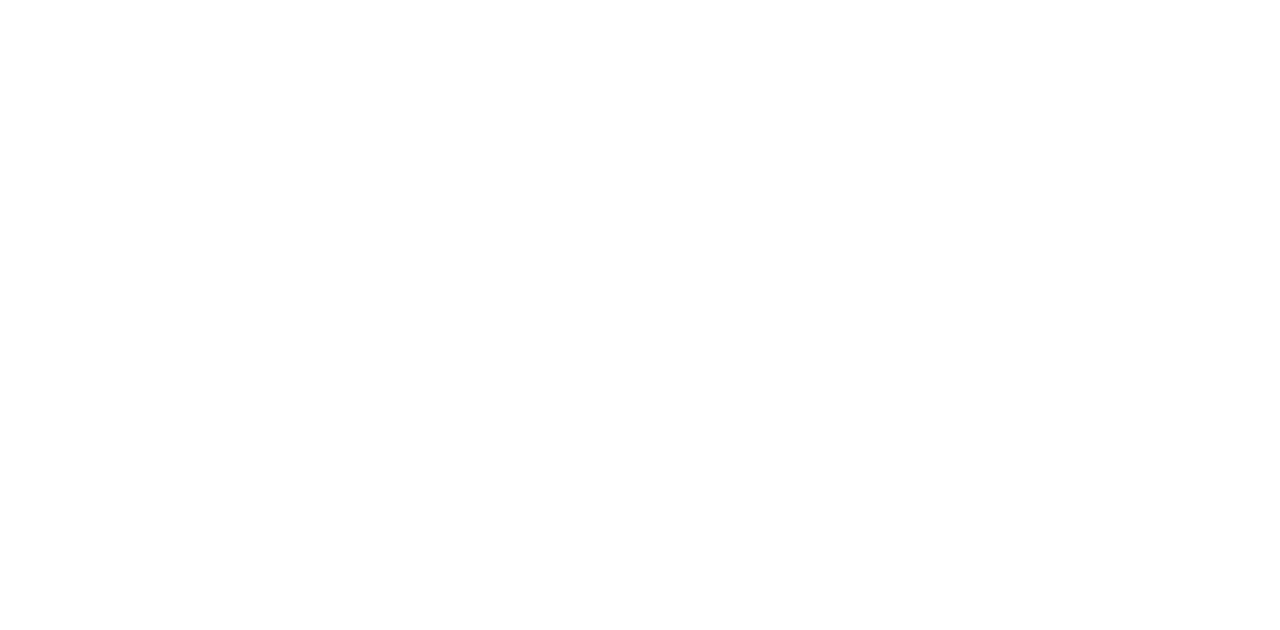
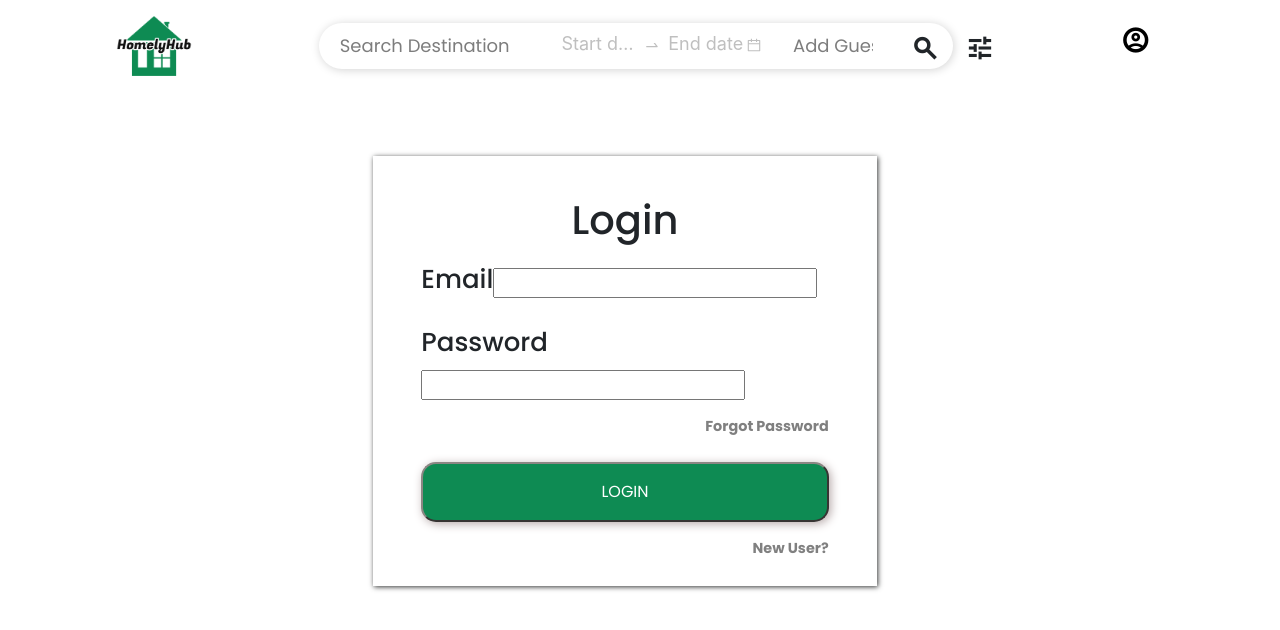
Before and after one commit to anujbhidu/homely-hub, a React (Vite) app in the folder Frontend/: page /login in a window 1280 px wide. Before the commit this address had no page. Shown: the top 630 px of the page. Built offline with nearby package versions, Linux system fonts and the light colour scheme; a web font is replaced by a local one.

Commit message:
login and signup page

```diff
--- a/Frontend/src/App.jsx
+++ b/Frontend/src/App.jsx
@@ -3,15 +3,32 @@
 import { BrowserRouter as Router, Routes, Route, Navigate } from "react-router-dom";
 import PropertyList from "./components/home/PropertyList"
 import PropertyListing from "./components/propertyListing/PropertyListing";
+import Login from "./components/user/Login";
+import Signup from "./components/user/Signup";
+import { useDispatch, useSelector } from "react-redux";
+import { useEffect } from "react";
+import { userActions } from "./store/User/user-slice";
+import { currentUser } from "./store/User/user-action";
 
 function App() {
+  const dispatch = useDispatch();
+  const { errors, user } = useSelector((state) => state.user)
+  useEffect(() => {
+    if (errors) {
+      dispatch(userActions.clearErrors());
+    }
+  }, [dispatch]);
   return (
     <div className="App">
       <Router>
         <Routes>
           <Route path="/" element={<Main />}>
             <Route index element={<PropertyList />} />
-            <Route path="propertylist/:id" element={<PropertyListing/>} />
+            <Route path="propertylist/:id" element={<PropertyListing />} />
+
+            {/* {user routes} */}
+            <Route path="login" element={<Login />} />
+            <Route path="signup" element={<Signup/>} />
           </Route>
         </Routes>
       </Router>
--- a/Frontend/src/components/user/Login.jsx
+++ b/Frontend/src/components/user/Login.jsx
@@ -0,0 +1,70 @@
+import React,{Fragment,useState,useEffect} from 'react'
+import toast from "react-hot-toast"
+import { useDispatch, useSelector } from "react-redux"
+import { Link,useNavigate } from "react-router-dom"
+import { getLogin } from '../../store/User/user-action'
+import { userActions } from "../../store/User/user-slice"
+import LoadingSpinner from "../LoadingSpinner"
+import "../../css/Login.css"
+
+const Login = () => {
+
+    const [email, setEmail] = useState("");
+    const [password, setPassword] = useState("");
+    const navigate = useNavigate();
+    const dispatch = useDispatch();
+    const { isAuthenticated, errors, loading } = useSelector((state) => state.user)
+    const sumbitHandler = (e) => {
+        e.preventDefault();
+        dispatch(getLogin({email,password}))
+    }
+
+    useEffect(() => {
+        if (errors && errors.length > 0) {
+            toast.error(errors);
+            dispatch(userActions.clearErrors)
+        } else if (isAuthenticated) {
+            navigate("/");
+            toast.success("User logged in successfully")
+        }
+    },[isAuthenticated,errors,navigate])
+  return (
+      <Fragment>
+          <div className='row wrapper'>
+              {loading && <LoadingSpinner />}
+              {!loading && (
+                  <div className='col-10 col-lg-5'>
+                      <form onSubmit={sumbitHandler}>
+                          <h1 className='mb-3'> Login</h1>
+                          <div className='form-group'>
+                              <label htmlFor='email_field'>Email</label>
+                              <input type='email' id='email_field' className='form_control' value={email}
+                              onChange={(e)=>setEmail(e.target.value)}/>
+                          </div>
+
+                          <div className='form-group'>
+                              <label htmlFor='password_field'>Password</label>
+                              <input type='password' id='password_field' className='form_control' value={password}
+                              onChange={(e)=>setPassword(e.target.value)}/>
+                          </div>
+
+                          <Link to="/user/forgotPassword" className='float-right mb-4'>
+                              Forgot Password
+                          </Link>
+
+                          <button id='login_button' type='submit' className='loginbutton btn-block py-3'>
+                              LOGIN
+                          </button>
+
+                          <Link to="/signup" className='float-right mt-3'>
+                              New User?
+                          </Link>
+                      </form>
+                  </div>
+              )}
+          </div>
+    </Fragment>
+  )
+}
+
+export default Login
--- a/Frontend/src/components/user/Signup.jsx
+++ b/Frontend/src/components/user/Signup.jsx
@@ -68,8 +68,12 @@
 
                   <div className='form-group'>
                       <label htmlFor='phoneNumber_field'> phoneNumber</label>
-                      <input type='password' id='phoneNumber_field' className='form-control' name='phoneNumber' value={phoneNumber} onChange={onChange}/>
+                      <input type='text' id='phoneNumber_field' className='form-control' name='phoneNumber' value={phoneNumber} onChange={onChange}/>
                   </div>
+
+                  <button id='register_button' type='submit' className='loginbutton btn-black py-3'>
+                      Register
+                  </button>
               </form>
           </div>
     </Fragment>
--- a/Frontend/src/store/User/user-action.js
+++ b/Frontend/src/store/User/user-action.js
@@ -4,7 +4,7 @@
 export const getSignup = (user) => async (dispatch) => {
     try {
         dispatch(userActions.getSignupRequest());
-        const { data } = await axiosInstance.post("/api/v1/rent/user/signup", user);
+        const { data } = await axiosInstance.post("/v1/rent/user/signup", user);
         dispatch(userActions.getSignupDetails(data.user))
     } catch (error) {
         dispatch(userActions.getError(error.response.data.message))
@@ -15,7 +15,7 @@
 export const getLogin = (user) => async (dispatch) => {
     try {
         dispatch(userActions.getLoginRequest());
-        const { data } = await axiosInstance.post("/api/v1/rent/user/login", user);
+        const { data } = await axiosInstance.post("/v1/rent/user/login", user);
         dispatch(userActions.getLoginDetails(data.user))
     } catch (error) {
         dispatch(userActions.getError(error.response.data.message))
@@ -26,7 +26,7 @@
 export const currentUser = () => async (dispatch) => {
     try {
         dispatch(userActions.getCurrentUserRequest());
-        const { data } = await axiosInstance.post("/api/v1/rent/user/me");
+        const { data } = await axiosInstance.post("/v1/rent/user/me");
         dispatch(userActions.getCurrentUser(data.user))
     } catch (error) {
         dispatch(userActions.getError(error.response.data.message))
@@ -37,9 +37,9 @@
 export const updateUser = (updateUser) => async (dispatch) => {
     try {
         dispatch(userActions.getUpdateUserRequest());
-        const response = await axiosInstance.patch("/api/v1/rent/user/updateMe", updateUser);
+        const response = await axiosInstance.patch("/v1/rent/user/updateMe", updateUser);
         console.log("Update Successfully", response.data);
-        const {data} = await axiosInstance.get("/api/v1/rent/user/me")
+        const {data} = await axiosInstance.get("/v1/rent/user/me")
         dispatch(userActions.getCurrentUser(data.user))
     } catch (error) {
         dispatch(userActions.getError(error.response.data.message))
@@ -49,7 +49,7 @@
 
 export const forgotPassword = (email) => async (dispatch) => {
     try {
-        await axiosInstance.post("/api/v1/rent/user/forgotPassword", {email})
+        await axiosInstance.post("/v1/rent/user/forgotPassword", {email})
     } catch (error) {
         dispatch(userActions.getError(error.response.data.message))
     }
@@ -58,7 +58,7 @@
 
 export const resetPassword = (repassword, token) => async (dispatch) => {
     try {
-        await axiosInstance.patch(`/api/v1/rent/user/resetPassword/${token}`,repassword)
+        await axiosInstance.patch(`/v1/rent/user/resetPassword/${token}`,repassword)
     } catch (error) {
         dispatch(userActions.getError(error.response.data.message))
     }
@@ -67,7 +67,7 @@
 export const updatePassword = (passwords) => async (dispatch) => {
     try {
         dispatch(userActions.getPasswordRequest());
-        await axiosInstance.patch("/api/v1/rent/user/updateMyPassword", passwords);
+        await axiosInstance.patch("/v1/rent/user/updateMyPassword", passwords);
         dispatch(userActions.getPasswordSuccess(true))
     } catch (error) {
         dispatch(userActions.getError(error.response.data.message))
@@ -77,7 +77,7 @@
 
 export const logout = () => async (dispatch) => {
     try {
-        await axiosInstance.get("/api/v1/rent/user/logout");
+        await axiosInstance.get("/v1/rent/user/logout");
         dispatch(userActions.getLogout(null))
     } catch (error) {
         dispatch(userActions.getError(error.response.data.message))
```
